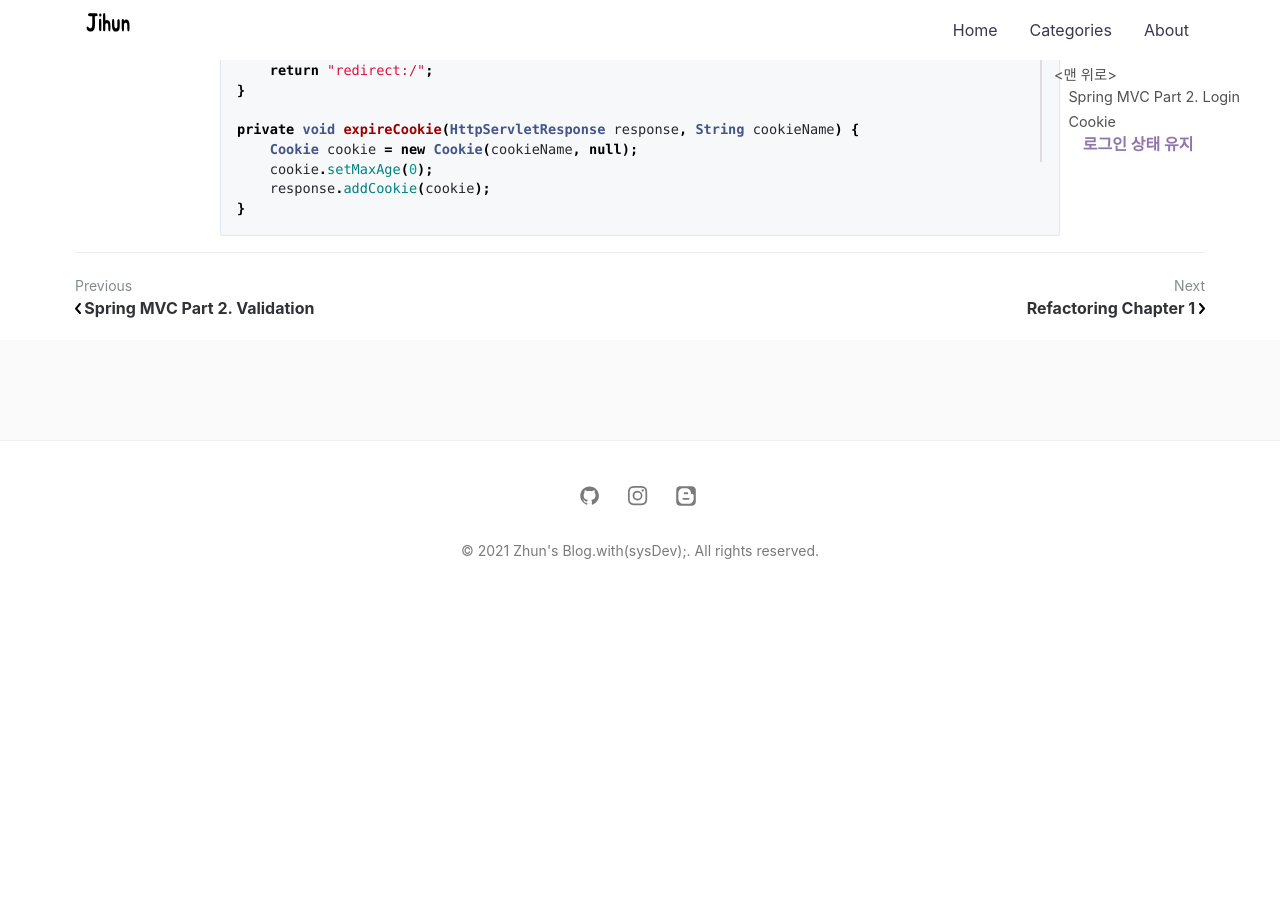
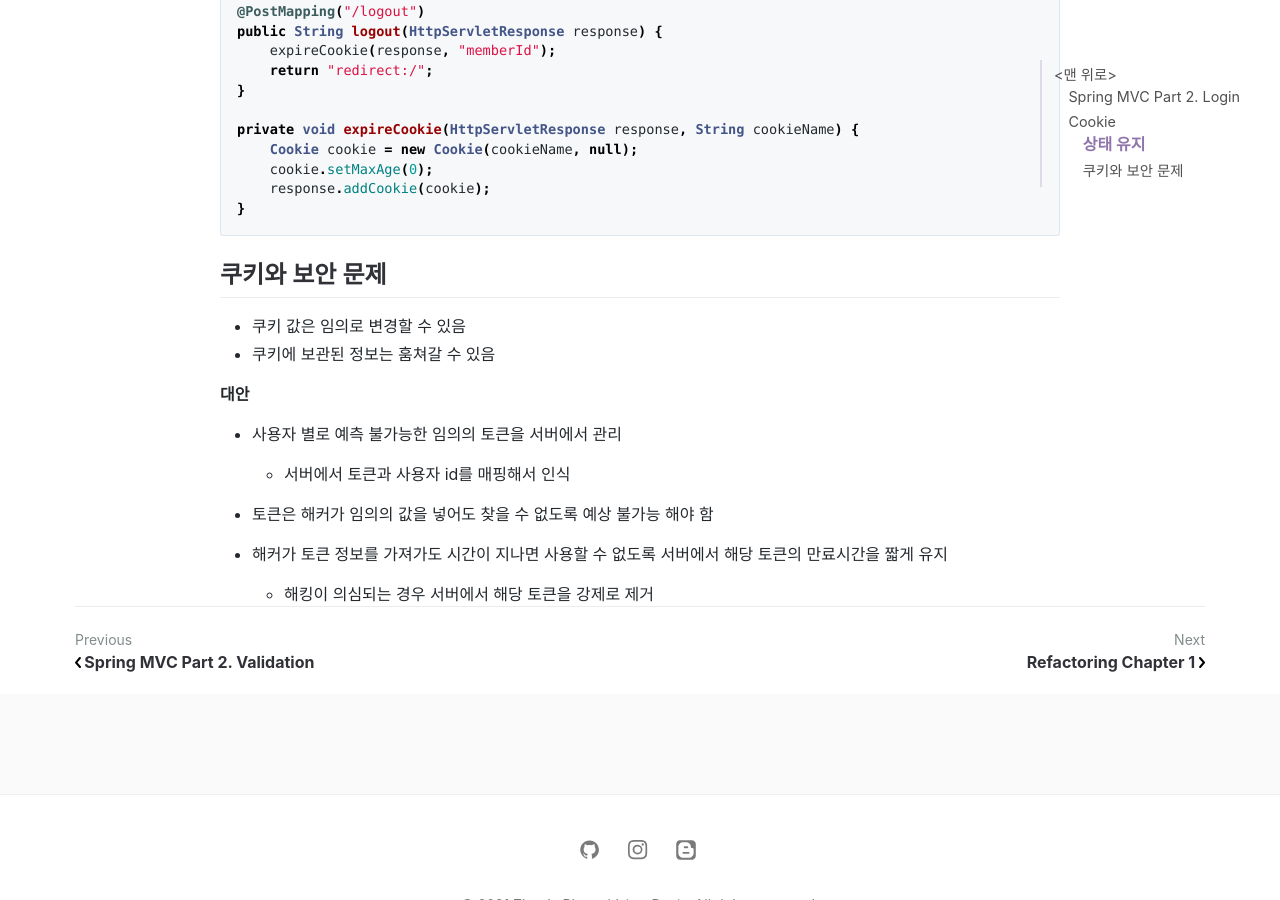
Before and after one commit to jihunparkme/jihunparkme.github.io, a Jekyll site: the page built from _posts/2021-10-13-Spring-MVC-Part2-Login.md, in a window 1280 px wide and 900 px high, scrolled down 1649 px. Built offline with Jekyll 4.4.1, drawn with Linux system fonts in a browser that asks for light colours; comment, search, counter and statistics services are not loaded; before the commit the page ends 2255 px from its top, so only the background shows below that; some of the changed text lies outside the part shown.

Commit message:
[로그인 처리1 - 쿠키, 세션] 쿠키와 보안 문제

````diff
--- a/_posts/2021-10-13-Spring-MVC-Part2-Login.md
+++ b/_posts/2021-10-13-Spring-MVC-Part2-Login.md
@@ -13,9 +13,9 @@ featured-img: spring_mvc_2
 
 # Cookie
 
-## 로그인 상태 유지
+## 상태 유지
 
-- 서버에서 로그인 성공하면 HTTP 응답에 쿠키를 담아서 브라우저에 전달
+- HTTP 응답에 쿠키를 담아서 브라우저에 전달
 - 이후 브라우저는 해당 쿠키를 지속해서 전송
 
 **쿠키 생성**
@@ -64,3 +64,19 @@ private void expireCookie(HttpServletResponse response, String cookieName) {
     response.addCookie(cookie);
 }
 ```
+
+## 쿠키와 보안 문제
+
+- 쿠키 값은 임의로 변경할 수 있음
+- 쿠키에 보관된 정보는 훔쳐갈 수 있음
+
+**대안**
+
+- 사용자 별로 예측 불가능한 임의의 토큰을 서버에서 관리
+
+  - 서버에서 토큰과 사용자 id를 매핑해서 인식
+
+- 토큰은 해커가 임의의 값을 넣어도 찾을 수 없도록 예상 불가능 해야 함
+
+- 해커가 토큰 정보를 가져가도 시간이 지나면 사용할 수 없도록 서버에서 해당 토큰의 만료시간을 짧게 유지
+  - 해킹이 의심되는 경우 서버에서 해당 토큰을 강제로 제거
````
